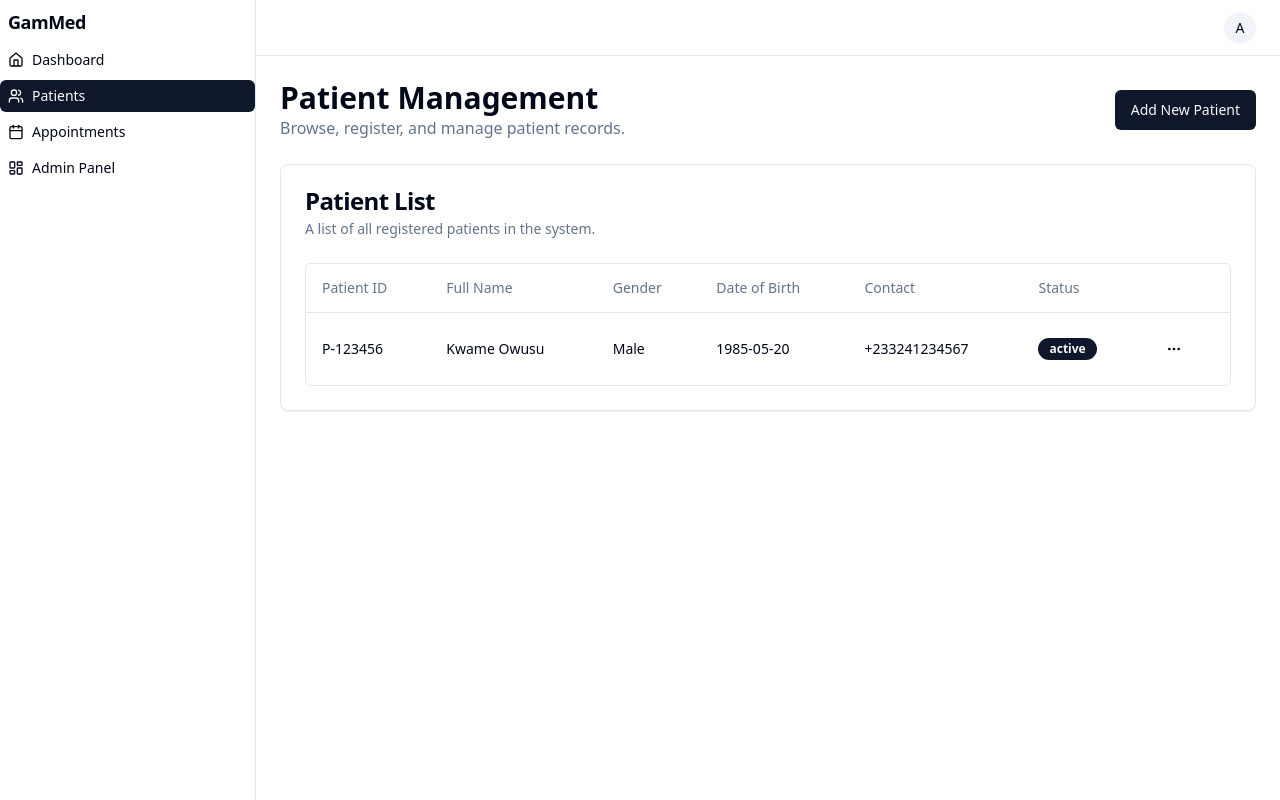
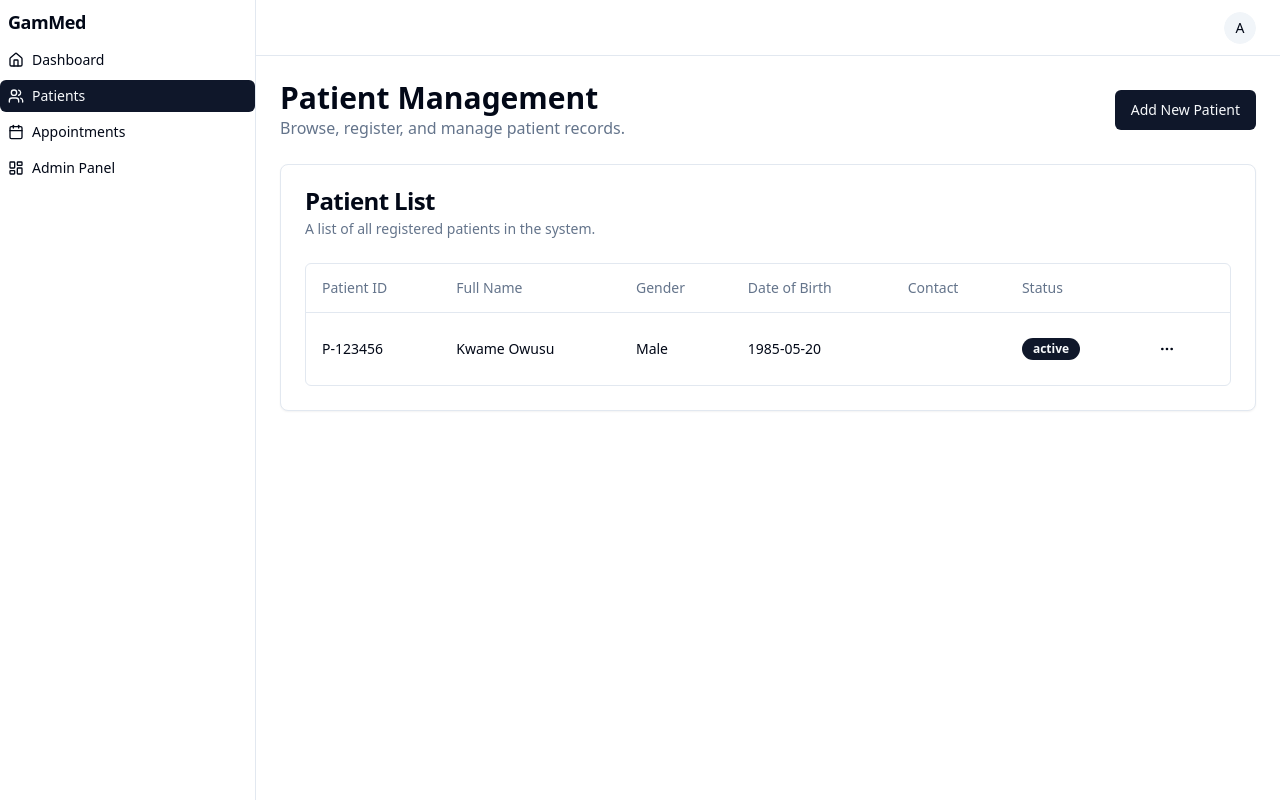
Before and after one commit to jgambrah/GAM_Med, a Next.js app: page /dashboard/patients in a window 1280 px wide. Built offline with nearby package versions, Linux system fonts and the light colour scheme.

Commit message:
Details:
Admin Staff Portal (/admin/patients):

Patient Registration Fo

```diff
--- a/src/app/dashboard/patients/components/patient-table.tsx
+++ b/src/app/dashboard/patients/components/patient-table.tsx
@@ -52,7 +52,7 @@ export function PatientTable({ data }: PatientTableProps) {
                 <TableCell>{patient.full_name}</TableCell>
                 <TableCell>{patient.gender}</TableCell>
                 <TableCell>{patient.dob}</TableCell>
-                <TableCell>{patient.contact.phone_number}</TableCell>
+                <TableCell>{patient.contact.phone}</TableCell>
                 <TableCell>
                   <Badge variant={patient.status === 'active' ? 'default' : 'secondary'}>
                     {patient.status}
```
